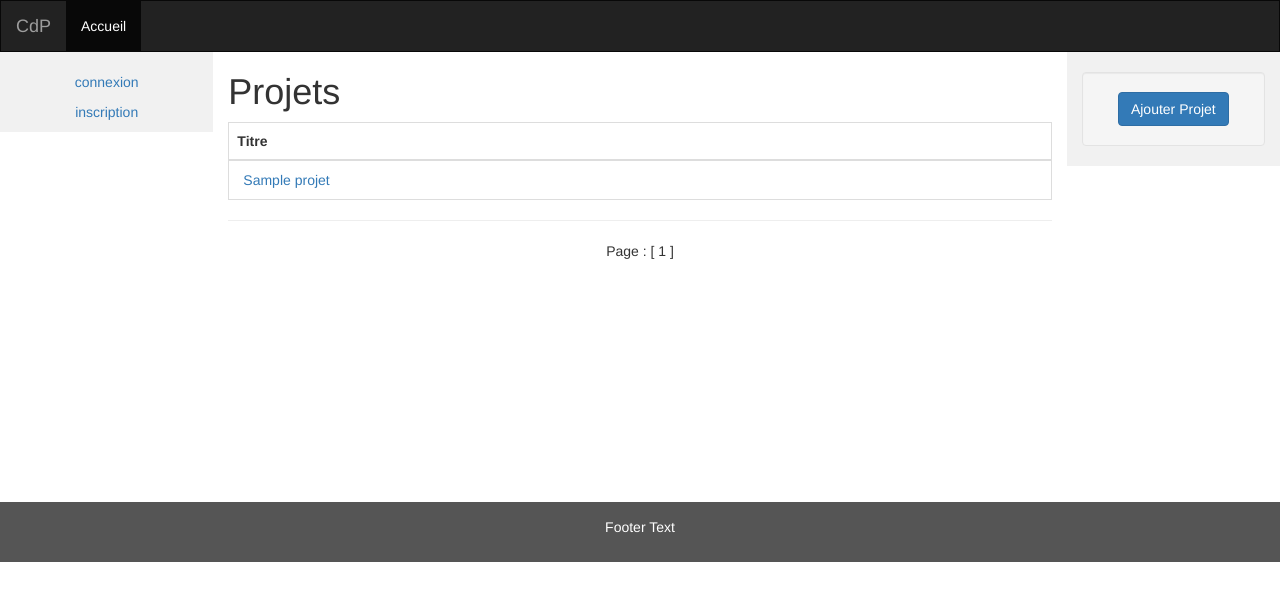
After one commit to acleret/CP_scrum_dev, a PHP site: page /listeProjets.php in a window 1280 px wide. The commit adds this page. Shown: the top 601 px of the page. Run offline with PHP 8.4, Linux system fonts and the light colour scheme; tables that the repository leaves empty hold one stand-in row (values such as "Sample post"); some libraries are stand-ins or nearby versions.

Commit message:
Tache 1,  13 et 16 done

```diff
--- a/src/web/config.php
+++ b/src/web/config.php
@@ -1,5 +1,11 @@
 <?php
 session_start(); // cette fonction est obligatoire dans toute les pages avant le code html
+
+if (isset($_SESSION["expire"])) {
+  if (time() > $_SESSION["expire"]) {
+    session_destroy();
+  }
+}
 
 require_once("../web/requetes.php");
 require_once("../web/structure.php");
--- a/src/web/css/style.css
+++ b/src/web/css/style.css
@@ -29,3 +29,13 @@ footer {
   }
   .row.content {height:auto;}
 }
+
+.url {
+  border:none;
+  background-color: #f1f1f1;
+}
+
+.url2 {
+  border:none;
+  background-color: #ffffff;
+}
--- /dev/null
+++ b/src/web/listeProjets.php
@@ -0,0 +1,110 @@
+<?php
+require_once("../web/config.php");
+
+// supperssion du cookie qui contient l'id du projet courrant
+if (isset($_COOKIE["id_projet"])){
+  setcookie("id_projet", false, time() - 3600);
+  unset($_COOKIE["id_projet"]);
+}
+
+$s->head("Liste des Projets");
+$s->header();
+$s->nav($db);
+?>
+          <article>
+            <div class="col-sm-8 text-left">
+              <h1>Projets</h1>
+              <table class="table table-bordered">
+            		<thead>
+            		  <tr>
+            			<th>Titre</th>
+<?php
+if (isset($_SESSION["id_dev"])) {
+?>
+            			<th>Actions</th>
+<?php
+}
+?>
+            		  </tr>
+            		</thead>
+            	  <tbody>
+<?php
+// calcul du nombre de pages
+$nb_projets_par_pages = 20;
+
+$nombre_lignes = $db->nombreProjets();
+$nombre_de_pages = ceil($nombre_lignes / $nb_projets_par_pages);
+
+// affichage des ateliers de la page en cours
+if (isset($_GET["page"])) {
+  $page_actuelle = intval($_GET["page"]);
+
+  if($page_actuelle > $nombre_de_pages) {
+    $page_actuelle = $nombre_de_pages;
+  }
+} else {
+  $page_actuelle = 1;
+}
+
+$id_premiere_ligne = ($page_actuelle - 1) * $nb_projets_par_pages;
+
+$result = $db->listeProjets($id_premiere_ligne, $nb_projets_par_pages);
+while ($row = $result->fetch_assoc()) {
+?>
+                  <tr>
+                    <td>
+                      <a>
+                        <input class="url2" type="submit" value="<?php echo $row["PRO_nom"]; ?>"/>
+                      </a>
+                    </td>
+<?php
+  if (isset($_SESSION["id_dev"])) {
+    if ($db->estMembreProjet($row["PRO_id"], $_SESSION["id_dev"])) {
+?>
+                    <td>
+                      <form style="display: inline;" action="formulaireProjet.php" method="post">
+                        <input type="hidden" name="id_atelier" value="<?php echo $row["PRO_id"]; ?>"/>
+                        <input class="btn btn-default" type="submit" value="Modifier"/>
+                      </form>
+                      <form style="display: inline;" action="supperssionProjet.php" method="post">
+                        <input type="hidden" name="id_atelier" value="<?php echo $row["PRO_id"]; ?>"/>
+                        <input type="hidden" name="page_actuelle" value="<?php echo $page_actuelle; ?>"/>
+                        <input class="btn btn-default" type="submit" value="Supprimer"/>
+                      </form>
+                    </td>
+<?php
+    }
+  }
+?>
+                  </tr>
+<?php
+}
+?>
+                </tbody>
+              </table>
+              <hr>
+              <p style="text-align:center">Page :
+<?php
+// affichage de la liste des pages
+for ($i = 1; $i <= $nombre_de_pages; $i++) {
+  if ($i == $page_actuelle) {
+    echo ' [ '.$i.' ] ';
+  } else {
+    echo ' <a href="listeProjets.php?page='.$i.'\">'.$i.'</a> ';
+  }
+}
+?>
+              </p>
+            </div>
+          </article>
+          <aside>
+            <div class="col-sm-2 sidenav">
+              <div class="well">
+                <form style="display: inline;" action="formulaireProjet.php" method="post">
+          				  <input type="hidden" name="action_page" value="ajouter"/>
+          				  <input class="btn btn-primary" type="submit" value="Ajouter Projet"/>
+          			</form>
+              </div>
+            </div>
+          </aside>
+<?php $s->footer();?>
--- a/src/web/requetes.php
+++ b/src/web/requetes.php
@@ -1,25 +1,25 @@
 <?php
 class Requetes {
 
-  var $conn;
+  private $conn;
 
   // créé la connexion
-  function __construct($servername, $username, $password, $dbname) {
+  public function __construct($servername, $username, $password, $dbname) {
     $this->conn = new mysqli($servername, $username, $password, $dbname);
   }
 
   // ferme la connexion
-  function __destruct() {
+  public function __destruct() {
     $this->conn->close();
   }
 
   // vérifie la connexion
-  function verifConnexion() {
+  public function verifConnexion() {
     return $this->conn->connect_error;
   }
 
   // ajoute un developpeur dans la BD (si le pseudo et le mail sont libre) et retourne vrai si il est ajouté
-  function ajoutNouveauDeveloppeur($prenom, $nom, $pseudo, $mail, $mdp, $url_avatar) {
+  public function ajoutNouveauDeveloppeur($prenom, $nom, $pseudo, $mail, $mdp, $url_avatar) {
     if ($this->testPseudoDeveloppeur($pseudo) || $this->testMailDeveloppeur($mail)) {
       return false;
     }
@@ -32,7 +32,7 @@ class Requetes {
   }
 
   // si le pseudo d'un developpeur existe retourne vrai
-  function testPseudoDeveloppeur($pseudo) {
+  private function testPseudoDeveloppeur($pseudo) {
     $sql = "SELECT * FROM DEVELOPPEUR WHERE DEV_pseudo = '".$pseudo."';";
     if (!$result = $this->conn->query($sql)) {
       printf("Message d'erreur: %s<br>\n", $this->conn->error);
@@ -45,7 +45,7 @@ class Requetes {
   }
 
   // si le mail d'un developpeur existe retourne vrai
-  function testMailDeveloppeur($mail) {
+  private function testMailDeveloppeur($mail) {
     $sql = "SELECT * FROM DEVELOPPEUR WHERE DEV_mail = '".$mail."';";
     if (!$result = $this->conn->query($sql)) {
       printf("Message d'erreur: %s<br>\n", $this->conn->error);
@@ -58,7 +58,7 @@ class Requetes {
   }
 
   // si l'id d'un développeur existe retourne vrai
-  function testIDDeveloppeur($id_dev) {
+  public function testIDDeveloppeur($id_dev) {
     $sql = "SELECT * FROM DEVELOPPEUR WHERE DEV_id = ".$id_dev.";";
     if (!$result = $this->conn->query($sql)) {
       printf("Message d'erreur: %s<br>\n", $this->conn->error);
@@ -71,7 +71,7 @@ class Requetes {
   }
 
   // retourne les données d'un développeur
-  function infosDeveloppeur($id_dev) {
+  public function infosDeveloppeur($id_dev) {
     $sql = "SELECT * FROM DEVELOPPEUR WHERE DEV_id = ".$id_dev.";";
     if (!$result = $this->conn->query($sql)) {
       printf("Message d'erreur: %s<br>\n", $this->conn->error);
@@ -80,7 +80,7 @@ class Requetes {
   }
 
   // retourne la liste des projets lié à un developpeur
-  function listeProjetsDeveloppeur($id_dev) {
+  public function listeProjetsDeveloppeur($id_dev) {
     $sql = "SELECT P.* FROM PROJET as P
             INNER JOIN INTER_DEV_PROJET AS DV ON P.PRO_id = DV.PRO_id
             WHERE DV.DEV_id = ".$id_dev."
@@ -92,7 +92,7 @@ class Requetes {
   }
 
   // retourne le nombre de projets lié à un developpeur
-  function nombreProjetsDeveloppeur($id_dev) {
+  public function nombreProjetsDeveloppeur($id_dev) {
     $sql = "SELECT * FROM PROJET as P
             INNER JOIN INTER_DEV_PROJET AS DV ON P.PRO_id = DV.PRO_id
             WHERE DV.DEV_id = ".$id_dev.";";
@@ -103,7 +103,7 @@ class Requetes {
   }
 
   // retourne la liste de tous les projets (parametres optionnels pour la pagination)
-  function listeProjets($id_premiere_ligne = 0, $nb_projets_par_pages = 2000) {
+  public function listeProjets($id_premiere_ligne = 0, $nb_projets_par_pages = 2000) {
     $sql = "SELECT * FROM PROJET
     ORDER BY PRO_date_creation ASC
     LIMIT ".$id_premiere_ligne.", ".$nb_projets_par_pages.";";
@@ -114,12 +114,26 @@ class Requetes {
   }
 
   // retourne le nombre de projets
-  function nombreProjets() {
+  public function nombreProjets() {
     $sql = "SELECT * FROM PROJET";
     if (!$result = $this->conn->query($sql)) {
       printf("Message d'erreur: %s<br>\n", $this->conn->error);
     }
     return $result->num_rows;
   }
+
+  // retourne vrai si le developpeur est membre du projet
+  public function estMembreProjet($id_projet, $id_dev) {
+    $sql = "SELECT * FROM INTER_DEV_PROJET
+            WHERE PRO_id = ".$id_projet." AND DEV_id = ".$id_dev.";";
+    if (!$result = $this->conn->query($sql)) {
+      printf("Message d'erreur: %s<br>\n", $this->conn->error);
+    }
+    $row = $result->fetch_assoc();
+    if ($row["PRO_id"] == $id_projet && $row["DEV_id"] == $id_dev) {
+      return true;
+    }
+    return false;
+  }
 }
 ?>
--- a/src/web/structure.php
+++ b/src/web/structure.php
@@ -1,8 +1,10 @@
 <?php
 class Structure {
 
-  function head($titrePage) {
+  public function head($titrePage) {
 ?>
+<!doctype html>
+<html>
   <head>
     <title><?php echo $titrePage ?></title>
     <title>Bootstrap Example</title>
@@ -16,8 +18,9 @@ class Structure {
 <?php
   }
 
-  function header() {
+  public function header() {
 ?>
+  <body>
     <header>
       <nav class="navbar navbar-inverse">
         <div class="container-fluid">
@@ -27,42 +30,101 @@ class Structure {
               <span class="icon-bar"></span>
               <span class="icon-bar"></span>
             </button>
-            <a class="navbar-brand" href="#">Logo</a>
+            <a class="navbar-brand" href="#">CdP</a>
           </div>
           <div class="collapse navbar-collapse" id="myNavbar">
             <ul class="nav navbar-nav">
-              <li class="active"><a href="#">Home</a></li>
-              <li><a href="#">About</a></li>
-              <li><a href="#">Projects</a></li>
-              <li><a href="#">Contact</a></li>
+              <li class="active"><a href="../web/listeProjets.php">Accueil</a></li>
+<?php
+  if(isset($_COOKIE["id_projet"])) {
+?>
+              <li><a href="../web/projet.php">Projet</a></li>
+              <li><a href="../web/backlog.php">Backlog</a></li>
+              <li><a href="../web/sprints.php">Sprints</a></li>
+              <li><a href="../web/tracabilite.php">Traçabilité</a></li>
+<?php
+  }
+?>
             </ul>
+            <!--
             <ul class="nav navbar-nav navbar-right">
-            <li><a href="#"><span class="glyphicon glyphicon-log-in"></span> Login</a></li>
+              <li><a href="#"><span class="glyphicon glyphicon-log-in"></span> Login</a></li>
             </ul>
+            -->
           </div>
         </div>
       </nav>
     </header>
+    <section>
+      <div class="container-fluid text-center">
+        <div class="row content">
 <?php
   }
 
-  function nav() {
+  public function nav($db) {
 ?>
     <nav>
       <div class="col-sm-2 sidenav">
-        <p><a href="#">Link</a></p>
-        <p><a href="#">Link</a></p>
-        <p><a href="#">Link</a></p>
+<?php
+  if (isset($_SESSION["id_dev"])) {
+    $id_dev = $_SESSION["id_dev"];
+    if ($db->testIDDeveloppeur($id_dev)) {
+      $result = $db->infosDeveloppeur($id_dev);
+      $row = $result->fetch_assoc();
+      if (empty($row["DEV_urlAvatar"])) {
+?>
+        <p><img src="../web/img/avatar-default.jpg" alt="Avatar" height="42" width="42"></img></p>
+<?php
+      } else {
+?>
+      <p><img src="<?php echo $row["DEV_urlAvatar"]; ?>" alt="Avatar" height="42" width="42"></img></p>
+<?php
+      }
+?>
+      <p>
+        <a href="../web/profil.php"><?php echo $row["DEV_pseudo"]; ?></a><br>
+        <a href="../web/deconnexion.php">déconnexion</a>
+      </p>
+      <p>Mes projets:</p>
+      <ul>
+<?php
+      $result = $db->listeProjetsDeveloppeur($id_dev);
+      while ($row = $result->fetch_assoc()) {
+?>
+        <form style="display: inline;" action="../web/setProjet.php" method="post">
+          <input type="hidden" name="id_projet" value="<?php echo $row["PRO_id"]; ?>"/>
+          <li><a><input class="url" type="submit" value="<?php echo substr($row["PRO_nom"], 0, 19); ?>" /></a></li>
+        </form>
+<?php
+      }
+?>
+      </ul>
+<?php
+    } else {
+      echo "<p>erreur dev ".$id_dev." inconnu<p>\n";
+    }
+  } else {
+?>
+        <p><a href="../web/connexion.php">connexion</a></p>
+        <p><a href="../web/inscription.php">inscription</a></p>
+<?php
+  }
+?>
       </div>
     </nav>
 <?php
   }
 
-  function footer() {
+  public function footer() {
 ?>
+        </div>
+      </div>
+    </section>
     <footer class="container-fluid text-center">
       <p>Footer Text</p>
     </footer>
+  </body>
+</html>
 <?php
   }
 }
```
Also changed, not shown: src/test/css/style.css (+10 -0 lines), src/test/test-requetes.php (+13 -0 lines), src/test/test-structure.php (+4 -28 lines), src/web/connexion.php (added, +10 -0 lines), src/web/deconnexion.php (added, +9 -0 lines), src/web/projet.php (added, +16 -0 lines), src/web/setProjet.php (added, +9 -0 lines), src/web/img/avatar-default.jpg (added), 1 other file.
